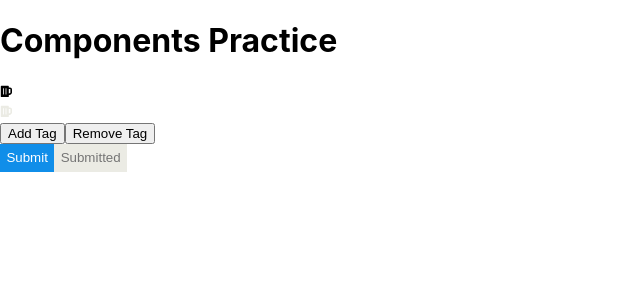
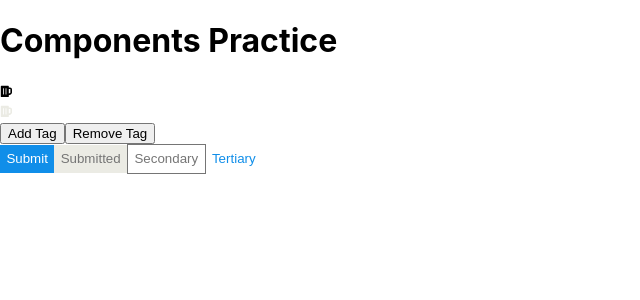
Before and after one commit to amitkhonde/components-practice, a React (Create React App) app: page / in a window 1280 px wide. Shown: the top 300 px of the page, without its empty margins (0-640 px from the left). Built offline with nearby package versions, Linux system fonts and the light colour scheme.

Commit message:
add variant, default classNames

```diff
--- a/src/App.js
+++ b/src/App.js
@@ -31,7 +31,7 @@ function App() {
     };
   }
 
-  function btnClick() {
+  function handleBtnClick() {
     // eslint-disable-next-line
     console.log('Button clicked');
   }
@@ -62,8 +62,10 @@ function App() {
         Remove Tag
       </button>
       <div>
-        <Button onClick={btnClick}>Submit</Button>
-        <Button isDisabled onClick={btnClick}>Submitted</Button>
+        <Button onClick={handleBtnClick}>Submit</Button>
+        <Button isDisabled onClick={handleBtnClick}>Submitted</Button>
+        <Button onClick={handleBtnClick} variant={Button.VARIANTS.SECONDARY}>Secondary</Button>
+        <Button onClick={handleBtnClick} variant={Button.VARIANTS.TERTIARY}>Tertiary</Button>
       </div>
     </div>
   );
--- a/src/components/Button/Button.js
+++ b/src/components/Button/Button.js
@@ -6,25 +6,38 @@ import _noop from 'lodash/noop';
 
 import styles from './button.module.scss';
 
+const VARIANTS = {
+  PRIMARY: 'primary',
+  SECONDARY: 'secondary',
+  TERTIARY: 'tertiary',
+}
+
 function Button(props) {
-  const { children, className = styles.primaryButton, disabledClassName = styles.disabledButton, isDisabled, onClick, } = props;
+  const { children, className, disabledClassName, isDisabled, onClick, variant } = props;
   return (
-    <button type='button' className={cx(className, { [disabledClassName]: isDisabled})} onClick={onClick}>
+    <button type='button' className={cx(styles[variant], className, {
+        [styles.disabledButton]: isDisabled,
+        [disabledClassName]: isDisabled
+      })} onClick={onClick}>
       {children}
     </button>
   );
 }
 
+Button.VARIANTS = VARIANTS;
+
 Button.defaultProps = {
   children: null,
-  className: undefined,
-  disabledClassName: undefined,
+  variant: VARIANTS.PRIMARY,
+  className: '',
+  disabledClassName: '',
   isDisabled: false,
   onClick: _noop,
 };
 
 Button.propTypes = {
   children: PropTypes.node,
+  variant: PropTypes.string,
   className: PropTypes.string,
   disabledClassName: PropTypes.string,
   isDisabled: PropTypes.bool,
--- a/src/components/Button/button.module.scss
+++ b/src/components/Button/button.module.scss
@@ -8,8 +8,22 @@
   cursor: pointer;
 }
 
-.primaryButton {
+.primary {
   @include primary-button;
+}
+
+.secondary {
+  @include primary-button;
+  background-color: $white;
+  color: $grey;
+  border: 1px solid $grey;
+}
+
+.tertiary {
+  @include primary-button;
+  background-color: transparent;
+  color: $blue;
+  border: none;
 }
 
 .disabledButton {
```
